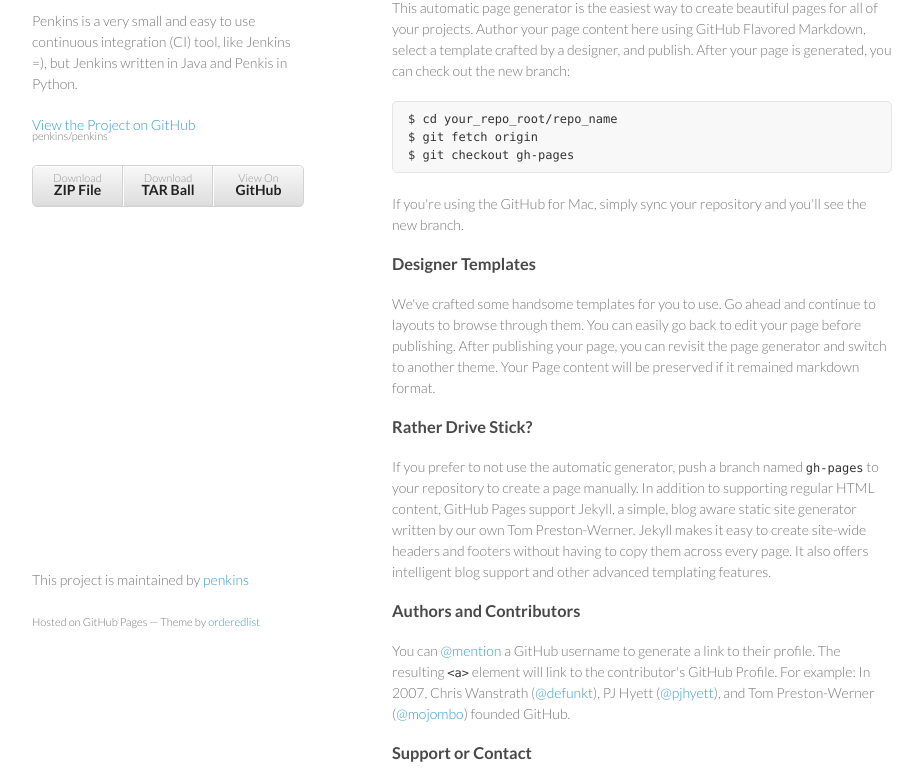
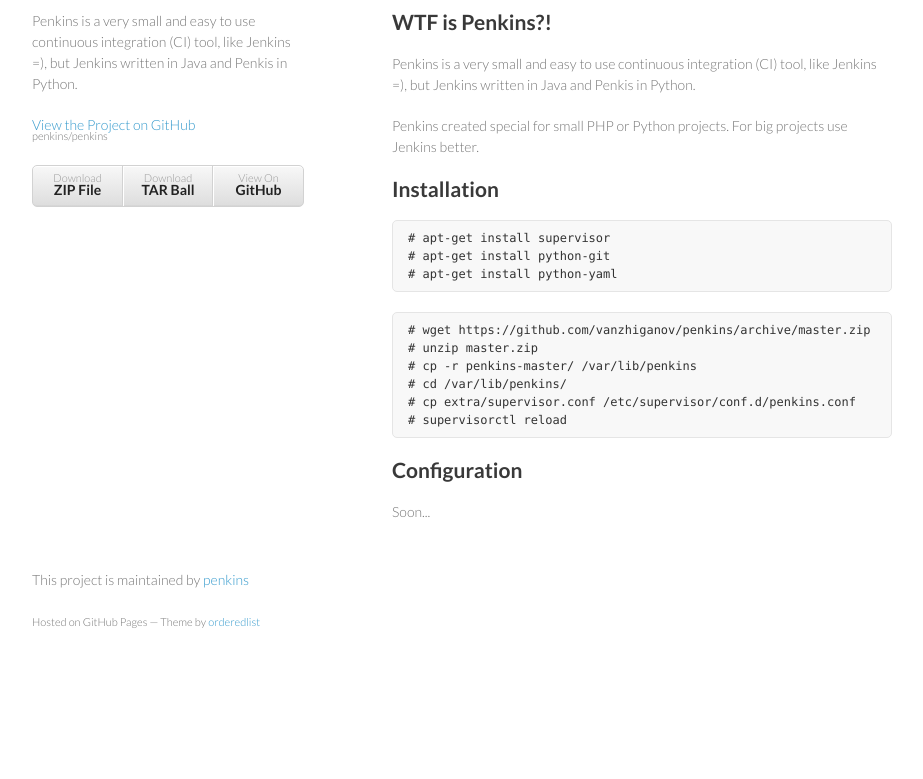
Before and after one commit to penkins/penkins_ci, a plain HTML site: page index.html in a window 1280 px wide. Shown: the part 99-878 px from the top of the page, without its empty margins (178-1101 px from the left). After the commit the page ends 800 px from the top, so only its background shows below. Drawn offline with Linux system fonts and the light colour scheme.

```diff
--- a/index.html
+++ b/index.html
@@ -28,37 +28,37 @@
         </ul>
       </header>
       <section>
-        <h3>
-<a name="welcome-to-github-pages" class="anchor" href="#welcome-to-github-pages"><span class="octicon octicon-link"></span></a>Welcome to GitHub Pages.</h3>
+        <h1>
+<a name="penkins" class="anchor" href="#penkins"><span class="octicon octicon-link"></span></a>PENKINS</h1>
 
-<p>This automatic page generator is the easiest way to create beautiful pages for all of your projects. Author your page content here using GitHub Flavored Markdown, select a template crafted by a designer, and publish. After your page is generated, you can check out the new branch:</p>
+<h2>
+<a name="wtf-is-penkins" class="anchor" href="#wtf-is-penkins"><span class="octicon octicon-link"></span></a>WTF is Penkins?!</h2>
 
-<pre><code>$ cd your_repo_root/repo_name
-$ git fetch origin
-$ git checkout gh-pages
+<p>Penkins is a very small and easy to use continuous integration (CI) tool,
+like Jenkins =), but Jenkins written in Java and Penkis in Python.</p>
+
+<p>Penkins created special for small PHP or Python projects. For big projects use Jenkins better.</p>
+
+<h2>
+<a name="installation" class="anchor" href="#installation"><span class="octicon octicon-link"></span></a>Installation</h2>
+
+<pre><code># apt-get install supervisor
+# apt-get install python-git
+# apt-get install python-yaml
 </code></pre>
 
-<p>If you're using the GitHub for Mac, simply sync your repository and you'll see the new branch.</p>
+<pre><code># wget https://github.com/vanzhiganov/penkins/archive/master.zip
+# unzip master.zip
+# cp -r penkins-master/ /var/lib/penkins
+# cd /var/lib/penkins/
+# cp extra/supervisor.conf /etc/supervisor/conf.d/penkins.conf
+# supervisorctl reload
+</code></pre>
 
-<h3>
-<a name="designer-templates" class="anchor" href="#designer-templates"><span class="octicon octicon-link"></span></a>Designer Templates</h3>
+<h2>
+<a name="configuration" class="anchor" href="#configuration"><span class="octicon octicon-link"></span></a>Configuration</h2>
 
-<p>We've crafted some handsome templates for you to use. Go ahead and continue to layouts to browse through them. You can easily go back to edit your page before publishing. After publishing your page, you can revisit the page generator and switch to another theme. Your Page content will be preserved if it remained markdown format.</p>
-
-<h3>
-<a name="rather-drive-stick" class="anchor" href="#rather-drive-stick"><span class="octicon octicon-link"></span></a>Rather Drive Stick?</h3>
-
-<p>If you prefer to not use the automatic generator, push a branch named <code>gh-pages</code> to your repository to create a page manually. In addition to supporting regular HTML content, GitHub Pages support Jekyll, a simple, blog aware static site generator written by our own Tom Preston-Werner. Jekyll makes it easy to create site-wide headers and footers without having to copy them across every page. It also offers intelligent blog support and other advanced templating features.</p>
-
-<h3>
-<a name="authors-and-contributors" class="anchor" href="#authors-and-contributors"><span class="octicon octicon-link"></span></a>Authors and Contributors</h3>
-
-<p>You can <a href="https://github.com/blog/821" class="user-mention">@mention</a> a GitHub username to generate a link to their profile. The resulting <code>&lt;a&gt;</code> element will link to the contributor's GitHub Profile. For example: In 2007, Chris Wanstrath (<a href="https://github.com/defunkt" class="user-mention">@defunkt</a>), PJ Hyett (<a href="https://github.com/pjhyett" class="user-mention">@pjhyett</a>), and Tom Preston-Werner (<a href="https://github.com/mojombo" class="user-mention">@mojombo</a>) founded GitHub.</p>
-
-<h3>
-<a name="support-or-contact" class="anchor" href="#support-or-contact"><span class="octicon octicon-link"></span></a>Support or Contact</h3>
-
-<p>Having trouble with Pages? Check out the documentation at <a href="http://help.github.com/pages">http://help.github.com/pages</a> or contact <a href="mailto:support@github.com">support@github.com</a> and we’ll help you sort it out.</p>
+<p>Soon...</p>
       </section>
       <footer>
         <p>This project is maintained by <a href="https://github.com/penkins">penkins</a></p>
@@ -66,6 +66,16 @@ $ git checkout gh-pages
       </footer>
     </div>
     <script src="javascripts/scale.fix.js"></script>
+              <script type="text/javascript">
+            var gaJsHost = (("https:" == document.location.protocol) ? "https://ssl." : "http://www.");
+            document.write(unescape("%3Cscript src='" + gaJsHost + "google-analytics.com/ga.js' type='text/javascript'%3E%3C/script%3E"));
+          </script>
+          <script type="text/javascript">
+            try {
+              var pageTracker = _gat._getTracker("UA-37976946-3");
+            pageTracker._trackPageview();
+            } catch(err) {}
+          </script>
 
   </body>
 </html>
```
Also changed, not shown: params.json (+1 -1 lines).
